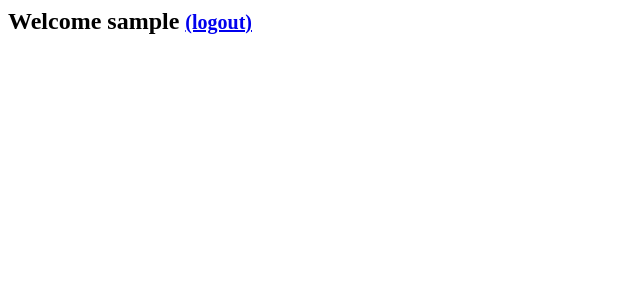
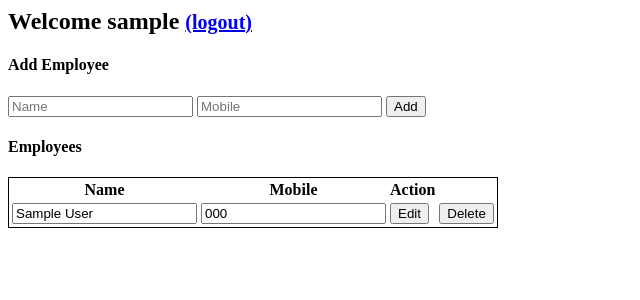
Before and after one commit to theapache64/company, a PHP site: page /index.php in a window 1280 px wide. Shown: the top 300 px of the page, without its empty margins (0-640 px from the left). Run offline with PHP 8.4, Linux system fonts and the light colour scheme; the visitor is signed in with stand-in values (Sample User, id 1); tables that the repository leaves empty hold one stand-in row (values such as "Sample post").

Commit message:
Finished

```diff
--- a/database.sql
+++ b/database.sql
@@ -8,9 +8,7 @@ CREATE TABLE companies (
 	password VARCHAR(10) NOT NULL,
 	is_active TINYINT(4) NOT NULL DEFAULT 1,
 	created_at TIMESTAMP NOT NULL DEFAULT CURRENT_TIMESTAMP,
-	PRIMARY KEY (id),
-	UNIQUE KEY (`username`),
-	UNIQUE KEY (`password`)
+	PRIMARY KEY (id)
 );
 
 CREATE TABLE employees (
--- a/index.php
+++ b/index.php
@@ -14,6 +14,28 @@
 	}else{
 		header("Location: login.php");
 	}
+
+
+	//Handling edit and delete
+	if(isset($_POST['bEdit'])){
+
+		$empId = $_POST['id'];
+		$name = $_POST['name'];
+		$mobile = $_POST['mobile'];
+
+		$query = "UPDATE employees SET name ='$name' , mobile = '$mobile' WHERE id = '$empId'";
+		$result = mysqli_query($con, $query);
+		if(!$result){
+			die(mysqli_error($con));
+		}
+	}else if(isset($_POST['bDelete'])){
+		$empId = $_POST['id'];
+		$query = "DELETE FROM employees WHERE id = '$empId';";
+		if(!mysqli_query($con,$query)){
+			die(mysqli_error($con));
+		}
+	}
+
 ?>
 <html>
 	<head>
@@ -21,5 +43,58 @@
 	</head>
 	<body>
 		<h2><?php echo "Welcome ".$cmp['username']; ?> <small><a href="logout.php">(logout)</a></small> </h2>
+		<h4>Add Employee</h4>
+		<form action="index.php" method="POST">
+			<input type="text" name="name" maxlength="50" placeholder="Name">
+			<input type="text" name="mobile" maxlength="10" placeholder="Mobile">
+			<input type="submit" name="bAdd" value="Add">
+		</form>
+		<?php
+			if(isset($_POST['bAdd'])){
+				$name = $_POST['name'];
+				$mobile = $_POST['mobile'];
+				$query = "INSERT INTO employees (company_id, name, mobile) VALUES ('$cmpId','$name','$mobile');";
+				$result = mysqli_query($con,$query);
+				if($result){
+					echo "Employee added";
+				}else{
+					die(mysqli_error($con));
+				}
+			}
+		?>
+
+		<h4>Employees</h4>
+		<table style="border: 1px solid black;">
+			<thead>
+				<tr>
+					<th>Name</th>
+					<th>Mobile</th>
+					<th>Action</th>
+				</tr>
+			</thead>
+			<tbody>
+				<?php
+
+				$query = "SELECT id, name, mobile FROM employees WHERE company_id = '$cmpId' AND is_active = 1 ORDER BY name;";
+				$result = mysqli_query($con,$query);
+				while($row = $result->fetch_assoc()){
+					?>
+						<tr>
+						<form action="index.php" method="POST">
+						<input type="hidden" name="id" value="<?php echo $row['id'];?>">
+						<td><input type="text" name="name" maxlength="50" value="<?php echo $row['name']; ?>" placeholder="Name"/></td>
+						<td><input type="text" name="mobile" maxlength="10" value="<?php echo $row['mobile']; ?>" placeholder="Mobile"/>
+						</td>
+						<td><input type="submit" name="bEdit" value="Edit"></td>
+						<td><input type="submit" name="bDelete" value="Delete"></td>
+						</form>
+						</tr>
+					<?php
+				}
+
+
+			?>
+			</tbody>
+			</table>
 	</body>
 </html>
--- a/login.php
+++ b/login.php
@@ -22,7 +22,7 @@
 				$password = $_POST['password'];
 				$con = mysqli_connect('localhost','root','mike','company');
 				if($con){
-					$query = "SELECT id FROM companies WHERE username = '$username' AND password='$password' AND is_active = 1;";
+					$query = "SELECT id FROM companies WHERE username = '$username' AND password='$password' AND is_active = 1 ORDER BY name; ";
 					$result = mysqli_query($con,$query);
 					$cmpId = null;
 					if($result->num_rows > 0){
--- a/logout.php
+++ b/logout.php
@@ -1,4 +1,5 @@
 <?php
+session_start();
 session_unset();
 session_destroy();
 header('Location: login.php');
```
